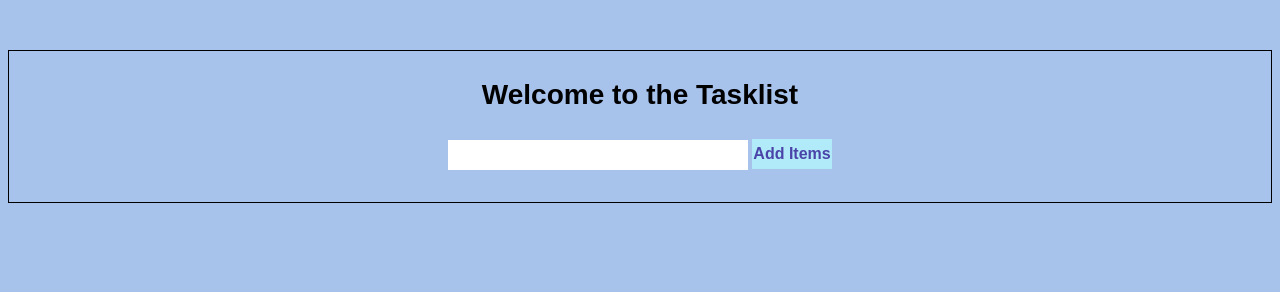
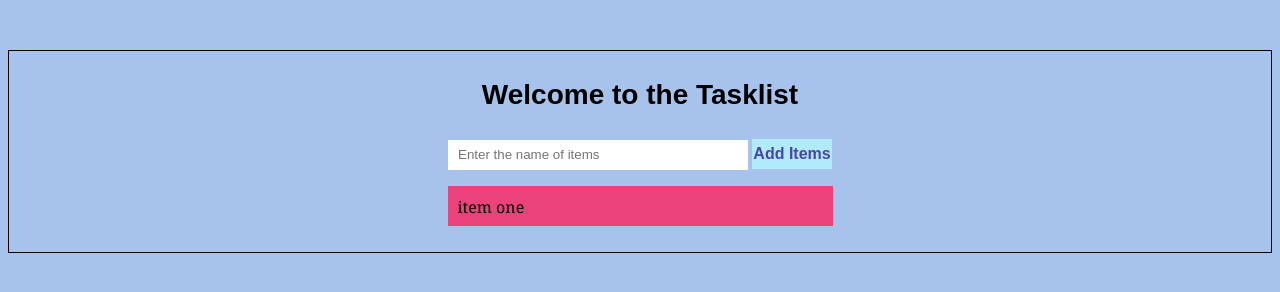
Before and after one commit to sureshkumarks1/js, a plain HTML site: page index.html in a window 1280 px wide. Drawn offline with Linux system fonts and the light colour scheme.

Commit message:
updated index file added list items:

```diff
--- a/index.html
+++ b/index.html
@@ -9,11 +9,12 @@
   <div class="container">
     <h3 class="heading">Welcome to the Tasklist</h3>
     <div class="inputsection">
-      <input type="text" class="kitcheninput"/>
+      <input type="text" class="kitcheninput" placeholder="Enter the name of items"/>
       <button class="submit">Add Items</button>
 
     <div class="itemslist">
       <ul class="kitchenitemlist">
+        <li>item one</li>
       </ul>
     </div>
   </div>
```
